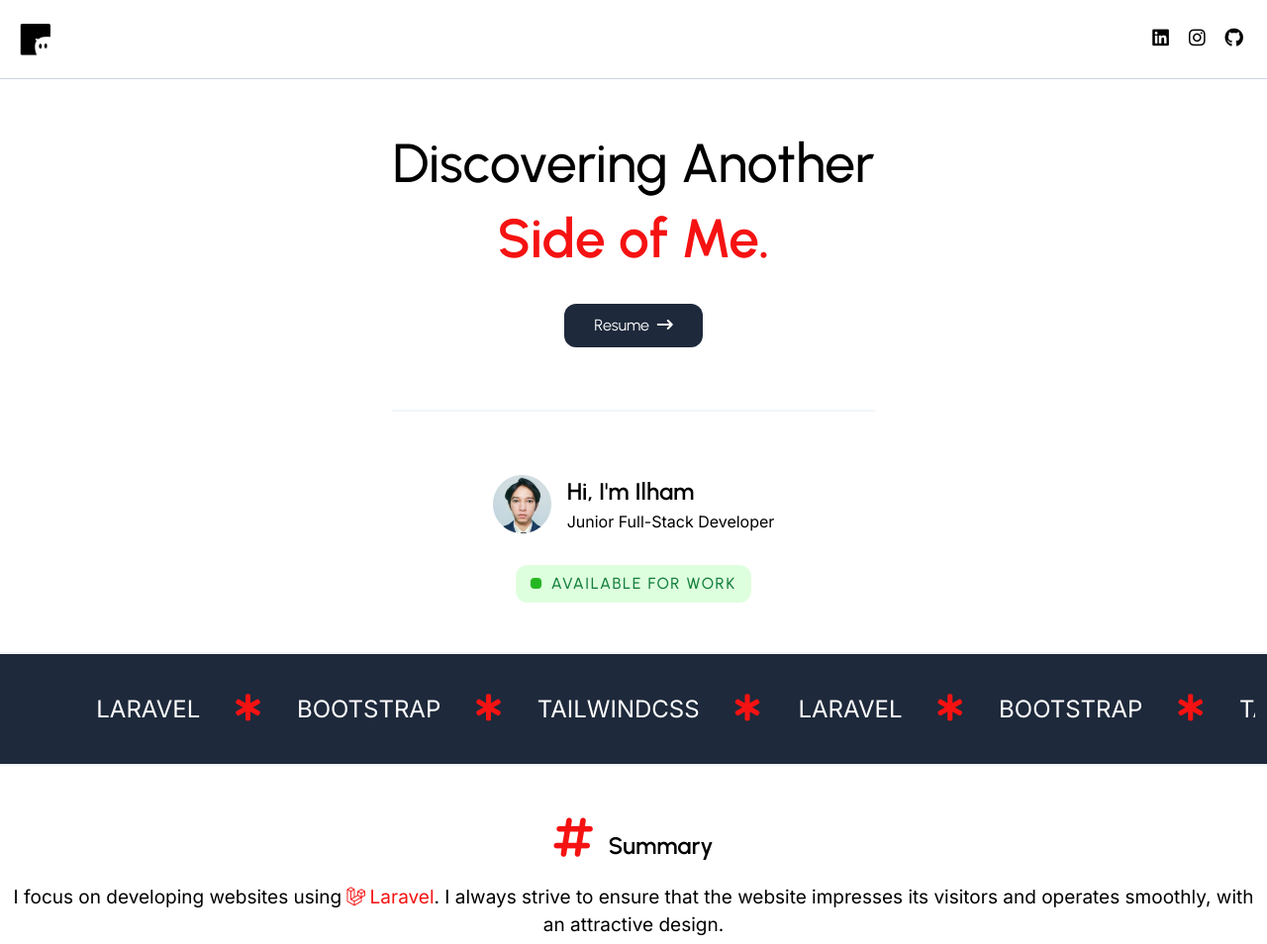
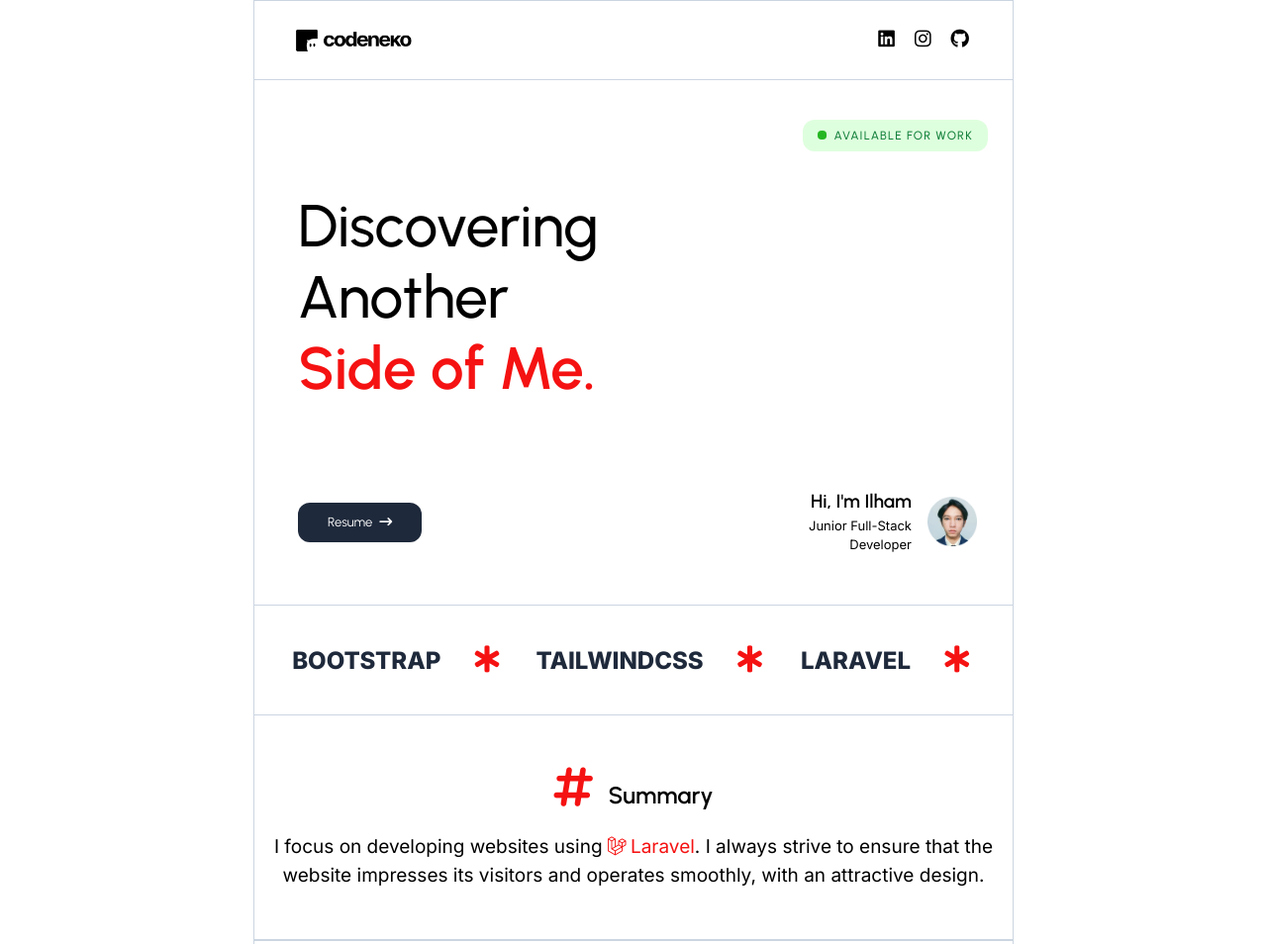
Before and after one commit to ilhamdwikiarifani/Tailwind-Personal-web-2023, a website: page index.html in a window 1280 px wide. Shown: the top 954 px of the page at 99% size. Drawn offline with nearby package versions, Linux system fonts and the light colour scheme; a script that the page names is missing.

Commit message:
update dekstop style

```diff
--- a/index.html
+++ b/index.html
@@ -50,12 +50,16 @@
     </div> -->
     <!-- Blur Section End -->
 
+    <div class="max-w-3xl mx-auto border-[1px] border-slate-300">
       <!-- Navbar Start-->
       <nav class="w-full flex justify-center items-center font-normal bg-white">
         <div
-        class="h-[80px] w-full border-b-[1px] border-slate-300 flex justify-between items-center px-5"
+          class="h-[80px] w-full border-b-[1px] border-slate-300 flex justify-between items-center px-5 md:px-[40px]"
         >
-        <div>
+          <div class="hidden md:flex">
+            <img src="./asset/image/logo.png" class="w-[120px]" alt="" />
+          </div>
+          <div class="flex md:hidden">
             <img src="./asset/image/icon-black.png" class="w-[32px]" alt="" />
           </div>
           <div class="flex justify-center items-center gap-3">
@@ -75,21 +79,22 @@
 
       <!-- Hero Start-->
       <div class="max-w-7xl px-3">
-      <div class="flex justify-center items-center mt-7">
-        <div>
+        <div
+          class="block md:flex justify-center md:justify-between md:px-0 items-center mt-7"
+        >
           <!-- Head -->
-          <div class="text-center">
+          <div class="text-center md:text-start md:ml-8">
             <div
               id="split-text"
               style="clip-path: polygon(0 0, 100% 0, 100% 100%, 0% 100%)"
-              class="text-[55px] leading-snug mt-5 font-medium"
+              class="text-[55px] md:text-[60px] leading-snug md:leading-[4.5rem] mt-5 md:mt-[70px] font-medium"
             >
               Discovering Another <br />
               <span class="text-[#F51212] font-semibold">Side of Me.</span>
             </div>
             <a
               href="!#"
-              class="px-[30px] py-[10px] bg-slate-800 inline-block text-white rounded-xl mt-7 text-[16px] group wow fadeInUp"
+              class="px-[30px] py-[10px] bg-slate-800 inline-block text-white rounded-xl mt-7 md:mt-[100px] text-[16px] md:text-[13px] group wow fadeInUp"
               data-wow-duration="1.3s"
               data-wow-delay="0.9s"
             >
@@ -100,7 +105,7 @@
             </a>
           </div>
 
-          <hr class="my-[63px] border-[1px] border-slate-100" />
+          <hr class="my-[63px] md:hidden border-[1px] border-slate-200" />
 
           <!-- Bottom -->
           <div
@@ -108,7 +113,7 @@
             data-wow-duration="1.3s"
             data-wow-delay="0.9s"
           >
-            <div class="flex justify-center items-center gap-4">
+            <div class="md:hidden flex justify-center items-center gap-4">
               <img src="./asset/image/foto.png" alt="" />
               <div class="text-start">
                 <p class="text-[24px] font-semibold">Hi, I'm Ilham</p>
@@ -119,29 +124,44 @@
             </div>
 
             <div
-              class="bg-[#DEFFDE] rounded-xl inline-block py-[7px] px-[15px] mt-8"
+              class="bg-[#DEFFDE] rounded-xl inline-block py-[7px] px-[15px] mt-8 md:mr-[-20px] md:mt-3 md:mb-[340px]"
             >
               <div
-                class="text-[16px] text-green-700 font-medium tracking-widest"
+                class="text-[16px] md:text-[12px] text-green-700 font-medium tracking-widest"
               >
                 <span
-                  class="w-[11px] h-[11px] bg-[#25B722] inline-block rounded mr-1 animate-pulse"
+                  class="w-[11px] h-[11px] md:w-[9px] md:h-[9px] bg-[#25B722] inline-block rounded mr-1 animate-pulse"
                 ></span>
                 AVAILABLE FOR WORK
               </div>
             </div>
+
+            <div
+              class="hidden md:flex justify-center items-center gap-4 mr-6"
+              data-wow-duration="1.3s"
+              data-wow-delay="1s"
+            >
+              <div class="text-end">
+                <p class="text-[19px] font-semibold">Hi, I'm Ilham</p>
+                <p class="text-[13px] font-normal font-[inter]">
+                  Junior Full-Stack Developer
+                </p>
+              </div>
+              <img src="./asset/image/foto.png" class="w-[50px]" alt="" />
             </div>
           </div>
         </div>
       </div>
       <!-- Hero End -->
 
-    <hr class="mt-[50px] border-[1px] border-slate-100" />
-
       <!-- Skill Start -->
-    <div class="max-w-7xl px-3 bg-slate-800 text-white py-[35px]">
-      <div class="flex justify-center items-center relative overflow-x-hidden">
-        <div class="marquee1 whitespace-nowrap">
+      <div
+        class="max-w-7xl px-3 bg-slate-800 md:bg-white md:text-slate-800 text-white py-[35px] border-b-[1px] border-t-[1px] border-slate-300 my-[50px]"
+      >
+        <div
+          class="flex justify-center items-center relative overflow-x-hidden"
+        >
+          <div class="marquee1 whitespace-nowrap md:font-extrabold">
             <span class="mx-4 text-[24px] font-[inter]">
               LARAVEL
               <small class="text-[#F51212] text-[27px] ml-7"
@@ -160,7 +180,9 @@
             &nbsp;
           </div>
 
-        <div class="marquee2 whitespace-nowrap absolute top-0">
+          <div
+            class="marquee2 whitespace-nowrap absolute top-0 md:font-extrabold"
+          >
             <span class="mx-4 text-[24px] font-[inter]">
               LARAVEL
               <small class="text-[#F51212] text-[27px] ml-7"
@@ -183,8 +205,6 @@
       </div>
       <!-- Skill End -->
 
-    <hr class="mb-[50px] border-[1px] border-slate-100" />
-
       <!-- Adv Start -->
       <div class="max-w-7xl px-3">
         <div class="flex justify-center items-center">
@@ -194,7 +214,9 @@
               data-wow-duration="1.3s"
               data-wow-delay="0.5s"
             >
-            <i class="fa-solid fa-hashtag text-[45px] mr-3 text-[#F51212]"></i>
+              <i
+                class="fa-solid fa-hashtag text-[45px] mr-3 text-[#F51212]"
+              ></i>
               <span class="text-[24px] font-semibold">Summary</span>
             </div>
             <div
@@ -205,15 +227,15 @@
               I focus on developing websites using
               <span class="text-[#F51212]"
                 ><i class="fa-brands fa-laravel mr-1"></i>Laravel</span
-            >. I always strive to ensure that the website impresses its visitors
-            and operates smoothly, with an attractive design.
+              >. I always strive to ensure that the website impresses its
+              visitors and operates smoothly, with an attractive design.
             </div>
           </div>
         </div>
       </div>
       <!-- Adv End -->
 
-    <hr class="my-[50px] border-[1px] border-slate-100" />
+      <hr class="my-[50px] border-[1px] border-slate-300" />
 
       <!-- Portofolio Start -->
       <div class="mx-w-7xl px-3">
@@ -225,8 +247,8 @@
               data-wow-duration="1.3s"
               data-wow-delay="0.2s"
             >
-            Check out our portofolio to see some of our recent work. You can see
-            more awesome stuff on
+              Check out our portofolio to see some of our recent work. You can
+              see more awesome stuff on
               <span class="font-medium"
                 ><i class="fa-brands fa-github ml-1"></i> Github</span
               >.
@@ -235,7 +257,7 @@
             <div class="mt-7">
               <!-- Card 1 Start-->
               <div
-              class="porto-content hidden card-wrapper w-full h-[230px] bg-slate-400 rounded-xl mt-5 object-cover relative overflow-hidden group wow fadeInUp"
+                class="porto-content hidden card-wrapper w-full md:w-[500px] mx-auto md:h-[330px] h-[230px] bg-slate-400 rounded-xl mt-5 object-cover relative overflow-hidden group wow fadeInUp"
                 data-wow-duration="1.3s"
                 data-wow-delay="0.5s"
               >
@@ -263,7 +285,9 @@
                         >Laravel
                       </p>
                       <p>
-                      <i class="fa-brands fa-bootstrap mr-1 text-[#7c12f5]"></i
+                        <i
+                          class="fa-brands fa-bootstrap mr-1 text-[#7c12f5]"
+                        ></i
                         >Bootstrap 5
                       </p>
                     </div>
@@ -273,7 +297,7 @@
               <!-- Card 1 End -->
               <!-- Card 2 Start-->
               <div
-              class="porto-content hidden card-wrapper w-full h-[230px] bg-slate-400 rounded-xl mt-5 object-cover relative overflow-hidden group wow fadeInUp"
+                class="porto-content hidden card-wrapper w-full md:w-[500px] mx-auto md:h-[330px] h-[230px] bg-slate-400 rounded-xl mt-5 object-cover relative overflow-hidden group wow fadeInUp"
               >
                 <img src="./asset/image/p2.png" class="w-full h-full" alt="" />
 
@@ -299,7 +323,9 @@
                         >Laravel
                       </p>
                       <p>
-                      <i class="fa-brands fa-bootstrap mr-1 text-[#7c12f5]"></i
+                        <i
+                          class="fa-brands fa-bootstrap mr-1 text-[#7c12f5]"
+                        ></i
                         >Bootstrap 5
                       </p>
                     </div>
@@ -309,7 +335,7 @@
               <!-- Card 2 End -->
               <!-- Card 2 Start-->
               <div
-              class="porto-content hidden card-wrapper w-full h-[230px] bg-slate-400 rounded-xl mt-5 object-cover relative overflow-hidden group wow fadeInUp"
+                class="porto-content hidden card-wrapper w-full md:w-[500px] mx-auto md:h-[330px] h-[230px] bg-slate-400 rounded-xl mt-5 object-cover relative overflow-hidden group wow fadeInUp"
               >
                 <img src="./asset/image/p2.png" class="w-full h-full" alt="" />
 
@@ -335,7 +361,9 @@
                         >Laravel
                       </p>
                       <p>
-                      <i class="fa-brands fa-bootstrap mr-1 text-[#7c12f5]"></i
+                        <i
+                          class="fa-brands fa-bootstrap mr-1 text-[#7c12f5]"
+                        ></i
                         >Bootstrap 5
                       </p>
                     </div>
@@ -345,7 +373,7 @@
               <!-- Card 2 End -->
               <!-- Card 2 Start-->
               <div
-              class="porto-content hidden card-wrapper w-full h-[230px] bg-slate-400 rounded-xl mt-5 object-cover relative overflow-hidden group wow fadeInUp"
+                class="porto-content hidden card-wrapper w-full md:w-[500px] mx-auto md:h-[330px] h-[230px] bg-slate-400 rounded-xl mt-5 object-cover relative overflow-hidden group wow fadeInUp"
               >
                 <img src="./asset/image/p2.png" class="w-full h-full" alt="" />
 
@@ -371,7 +399,9 @@
                         >Laravel
                       </p>
                       <p>
-                      <i class="fa-brands fa-bootstrap mr-1 text-[#7c12f5]"></i
+                        <i
+                          class="fa-brands fa-bootstrap mr-1 text-[#7c12f5]"
+                        ></i
                         >Bootstrap 5
                       </p>
                     </div>
@@ -396,7 +426,7 @@
       </div>
       <!-- Portofolio End -->
 
-    <hr class="mt-[50px] border-[1px] border-slate-100" />
+      <hr class="mt-[50px] border-[1px] border-slate-300" />
 
       <!-- Contact Start -->
       <div class="mx-w-7xl px-3 bg-slate-800 py-[100px] text-white">
@@ -432,7 +462,7 @@
       </div>
       <!-- Contact End -->
 
-    <hr class="mb-[50px] border-[1px] border-slate-100" />
+      <hr class="mb-[50px] border-[1px] border-slate-300" />
 
       <!-- Footer Start -->
       <div class="max-w-7xl px-3">
@@ -454,7 +484,10 @@
       </div>
       <!-- Footer End -->
 
-    <hr class="mt-[50px] border-[1px] border-slate-100" />
+      <hr class="mt-[50px] border-[1px] border-slate-300" />
+    </div>
+
+    <!-- Batas End -->
 
     <!-- wow Animated -->
     <script src="./lib/wow/wow.js"></script>
```
Also changed, not shown: asset/image/logo.png (added), dist/output.css. Lines whose indentation alone changed are shown as unchanged.
